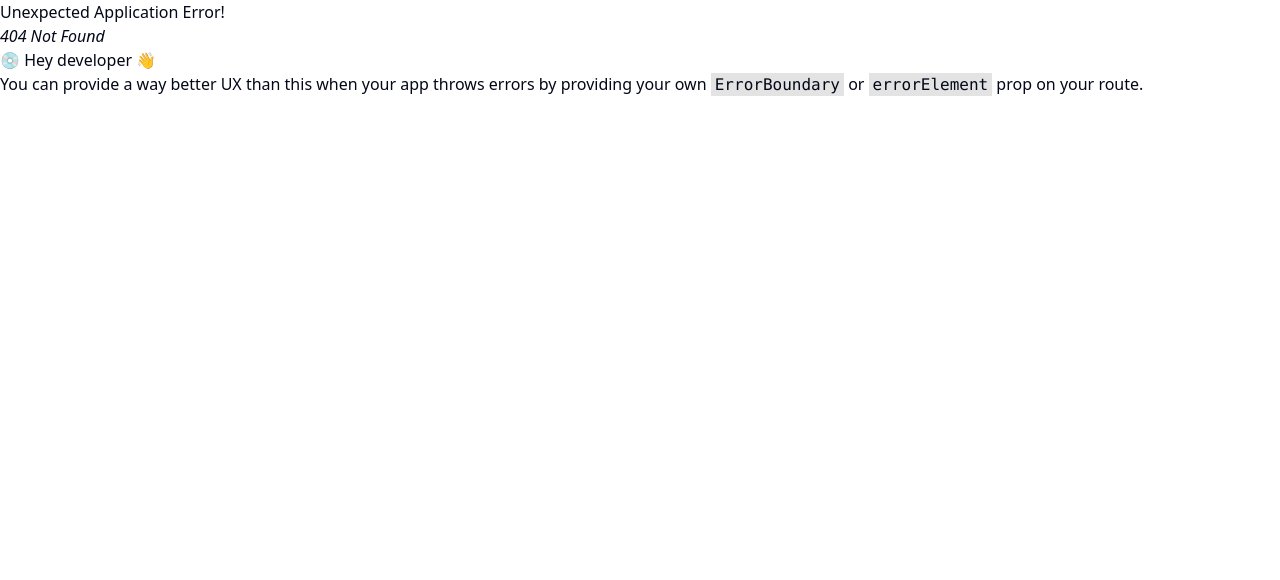
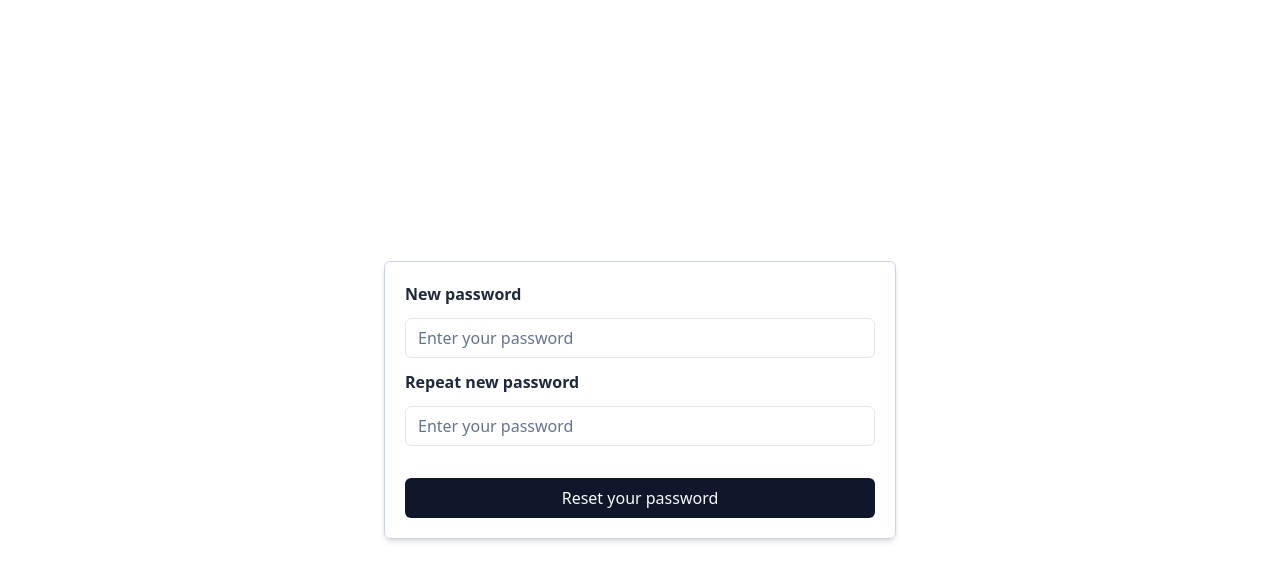
Before and after one commit to Mohammedatef1/Authentication, a React (Vite) app: page /Authentication/updatepassword in a window 1280 px wide. Before the commit this address had no page. Shown: the top 580 px of the page. Built offline with nearby package versions, Linux system fonts and the light colour scheme.

Commit message:
add: reset password

```diff
--- a/src/main.jsx
+++ b/src/main.jsx
@@ -4,10 +4,12 @@ import { Toaster } from "react-hot-toast";
 import { RouterProvider, createBrowserRouter } from "react-router-dom";
 import "./index.css";
 import Dashboard from "./pages/Dashboard";
+import ForgotPassword from "./pages/ForgotPassword";
 import Login from "./pages/Login";
 import ProtectedRoute from "./pages/ProtectedRoute";
 import ProtectedSignRoute from "./pages/ProtectedSignRoute";
 import Register from "./pages/Register";
+import UpdatePassword from "./pages/UpdatePassword";
 
 const router = createBrowserRouter(
   [
@@ -35,6 +37,22 @@ const router = createBrowserRouter(
         </ProtectedSignRoute>
       ),
     },
+    {
+      path: "/forgotpassword",
+      element: (
+        <ProtectedSignRoute>
+          <ForgotPassword />
+        </ProtectedSignRoute>
+      ),
+    },
+    {
+      path: "/updatepassword",
+      element: (
+        <ProtectedSignRoute>
+          <UpdatePassword />
+        </ProtectedSignRoute>
+      ),
+    },
   ],
   {
     // Pass the base name to the router
--- a/src/pages/Dashboard.jsx
+++ b/src/pages/Dashboard.jsx
@@ -28,6 +28,18 @@ const Dashboard = () => {
     const { data, error } = await supabase.auth.getSession();
     console.log(data, error);
     setUser(data?.session.user);
+  }, []);
+
+  useEffect(() => {
+    supabase.auth.onAuthStateChange(async (event, session) => {
+      if (event == "PASSWORD_RECOVERY") {
+        const newPassword = prompt("What would you like your new password to be?");
+        const { data, error } = await supabase.auth.updateUser({ password: newPassword });
+
+        if (data) alert("Password updated successfully!");
+        if (error) alert("There was an error updating your password.");
+      }
+    });
   }, []);
 
   useEffect(() => {
--- /dev/null
+++ b/src/pages/ForgotPassword.jsx
@@ -0,0 +1,69 @@
+import { supabase } from "@/client";
+import { Button } from "@/components/ui/button";
+import { Input } from "@/components/ui/input";
+
+import { useState } from "react";
+import { useForm } from "react-hook-form";
+import toast from "react-hot-toast";
+
+const ForgotPassword = () => {
+  const {
+    handleSubmit,
+    register,
+    formState: { errors },
+  } = useForm();
+
+  const [isLoading, setIsLoading] = useState(false);
+
+  const onSubmit = async (formData) => {
+    try {
+      setIsLoading(true);
+      const { data, error } = await supabase.auth.resetPasswordForEmail(formData.email, {
+        redirectTo: "https://mohammedatef1.github.io/Authentication",
+      });
+
+      if (error) {
+        throw new Error();
+      }
+      console.log(data);
+      toast.success("resst password link sent to your email");
+    } catch (error) {
+      console.log(error);
+    } finally {
+      setIsLoading(false);
+    }
+  };
+
+  return (
+    <div className="h-screen flex justify-center items-center">
+      <div className="border-slate-300 border-[1px] rounded-md shadow-md max-w-lg min-w-[350px] lg:w-3/6 md:w-4/6 sm:w-5/6 p-5">
+        <form
+          className="flex flex-col gap-3"
+          onSubmit={handleSubmit(onSubmit)}>
+          <h2 className="text-2xl text-slate-800 font-bold text-center mb-5">Login</h2>
+          <p className="text-slate-800 font-semibold text-md">Email</p>
+          <Input
+            disabled={isLoading}
+            className={`${errors.email ? "border-red-500" : ""}`}
+            placeholder="Enter your email"
+            {...register("email", {
+              required: "this field is required",
+              pattern: {
+                value: /^[A-Z0-9._%+-]+@[A-Z0-9.-]+\.[A-Z]{2,}$/i,
+                message: "Invalid email address",
+              },
+            })}
+          />
+
+          <Button
+            disabled={isLoading}
+            className="mt-5">
+            Reset your password
+          </Button>
+        </form>
+      </div>
+    </div>
+  );
+};
+
+export default ForgotPassword;
--- a/src/pages/Login.jsx
+++ b/src/pages/Login.jsx
@@ -67,9 +67,22 @@ const Login = () => {
             disabled={isLoading}
             className={`${errors.email ? "border-red-500" : ""}`}
             placeholder="Enter your email"
-            {...register("email", { required: "this field is required" })}
+            {...register("email", {
+              required: "this field is required",
+              pattern: {
+                value: /^[A-Z0-9._%+-]+@[A-Z0-9.-]+\.[A-Z]{2,}$/i,
+                message: "Invalid email address",
+              },
+            })}
           />
-          <p className="text-slate-800 font-semibold text-md">Password</p>
+          <div className="flex items-center justify-between">
+            <p className="text-slate-800 font-semibold text-md">Password</p>
+            <Link
+              to="/forgotpassword"
+              className="text-slate-800 font-semibold text-md underline">
+              Forgot password?
+            </Link>
+          </div>
           <Input
             disabled={isLoading}
             className={`${errors.password ? "border-red-500" : ""}`}
--- a/src/pages/ProtectedSignRoute.jsx
+++ b/src/pages/ProtectedSignRoute.jsx
@@ -1,5 +1,5 @@
 import { supabase } from "@/client";
-import { useCallback, useEffect, useMemo, useState } from "react";
+import { useEffect, useMemo, useState } from "react";
 import toast from "react-hot-toast";
 import { useNavigate } from "react-router-dom";
 
--- a/src/pages/Register.jsx
+++ b/src/pages/Register.jsx
@@ -4,10 +4,11 @@ import { Input } from "@/components/ui/input";
 import { useState } from "react";
 import { useForm } from "react-hook-form";
 import toast from "react-hot-toast";
-import { Link } from "react-router-dom";
+import { Link, useNavigate } from "react-router-dom";
 
 const Register = () => {
   const [isLoading, setIsLoading] = useState(false);
+  const navigate = useNavigate();
 
   const {
     register,
@@ -35,7 +36,8 @@ const Register = () => {
         toast.error("An error occured!");
         throw error;
       }
-      toast.success("Account created successfully");
+      toast.success("Account created successfully, Login with your account");
+      navigate("/login");
       console.log("Registration successful:", data);
     } catch (error) {
       console.error("Registration error:", error.message);
--- /dev/null
+++ b/src/pages/UpdatePassword.jsx
@@ -0,0 +1,75 @@
+import { supabase } from "@/client";
+import { Button } from "@/components/ui/button";
+import { Input } from "@/components/ui/input";
+
+import { useState } from "react";
+import { useForm } from "react-hook-form";
+import toast from "react-hot-toast";
+
+const UpdatePassword = () => {
+  const {
+    handleSubmit,
+    register,
+    formState: { errors },
+    watch,
+  } = useForm();
+
+  const typedPassword = watch("password");
+
+  const [isLoading, setIsLoading] = useState(false);
+
+  const onSubmit = async (formData) => {
+    try {
+      setIsLoading(true);
+    } catch (error) {
+      console.log(error);
+    } finally {
+      setIsLoading(false);
+    }
+  };
+
+  const onError = () => {
+    console.log(errors);
+  };
+  const validateRepeatedPassword = (value) => {
+    return value === typedPassword || "Passwords do not match";
+  };
+
+  return (
+    <div className="h-screen flex justify-center items-center">
+      <div className="border-slate-300 border-[1px] rounded-md shadow-md max-w-lg min-w-[350px] lg:w-3/6 md:w-4/6 sm:w-5/6 p-5">
+        <form
+          className="flex flex-col gap-3"
+          onSubmit={handleSubmit(onSubmit, onError)}>
+          <p className="text-slate-800 font-semibold text-md">New password</p>
+          <Input
+            disabled={isLoading}
+            className={`${errors.password ? "border-red-500" : ""}`}
+            placeholder="Enter your password"
+            type="password"
+            {...register("password", { required: "this field is required", minLength: { value: 8, message: "password must at least 8 characters" } })}
+          />
+          {errors.password && <p className="text-red-500 text-sm">{errors.password.message}</p>}
+
+          <p className="text-slate-800 font-semibold text-md">Repeat new password</p>
+          <Input
+            disabled={isLoading}
+            className={`${errors.repeatedPassword ? "border-red-500" : ""}`}
+            placeholder="Enter your password"
+            type="password"
+            {...register("repeatedPassword", { required: "this field is required", validate: validateRepeatedPassword })}
+          />
+          {errors.repeatedPassword && <p className="text-red-500 text-sm">{errors.repeatedPassword.message}</p>}
+
+          <Button
+            disabled={isLoading}
+            className="mt-5">
+            Reset your password
+          </Button>
+        </form>
+      </div>
+    </div>
+  );
+};
+
+export default UpdatePassword;
```
